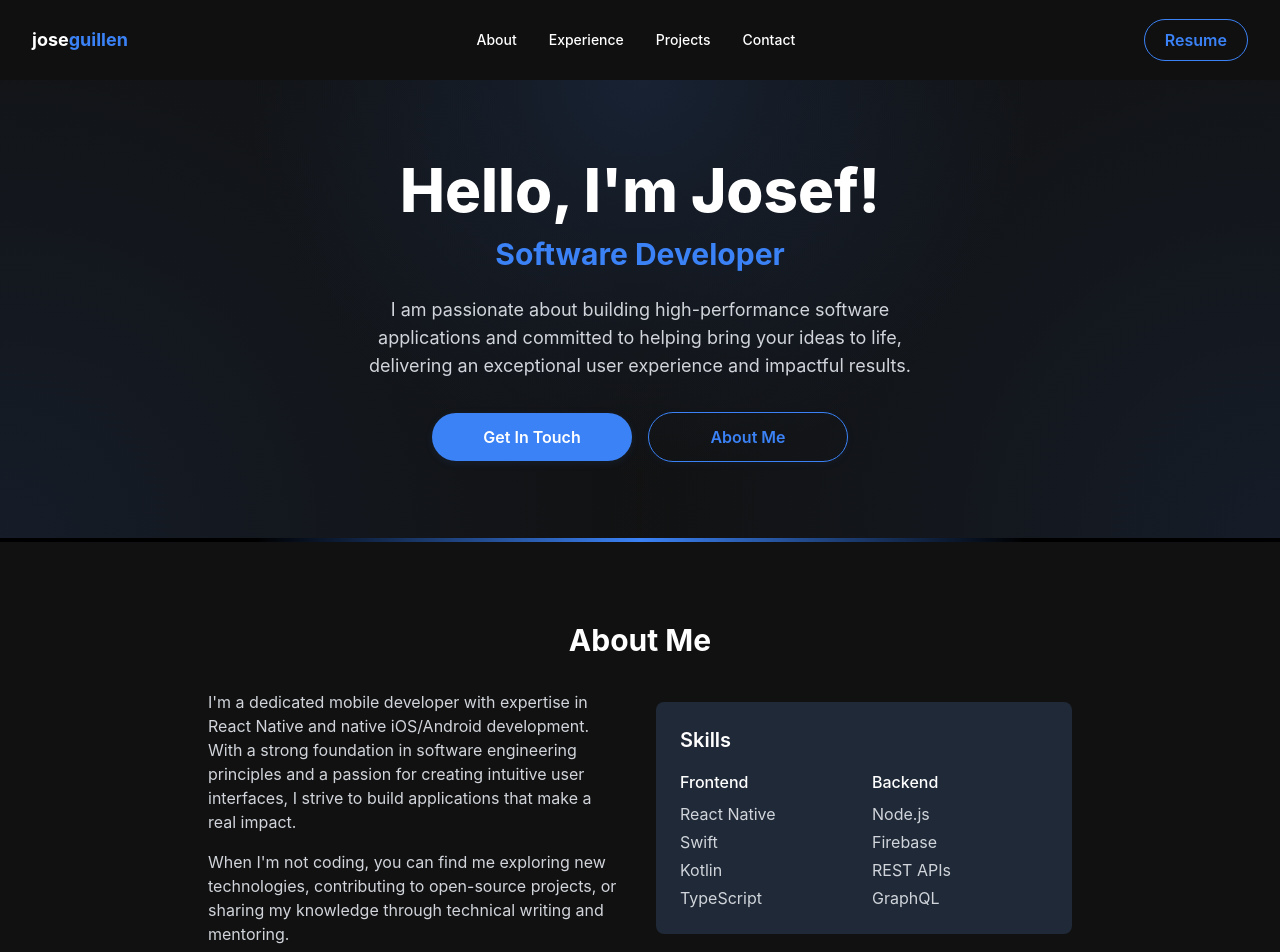
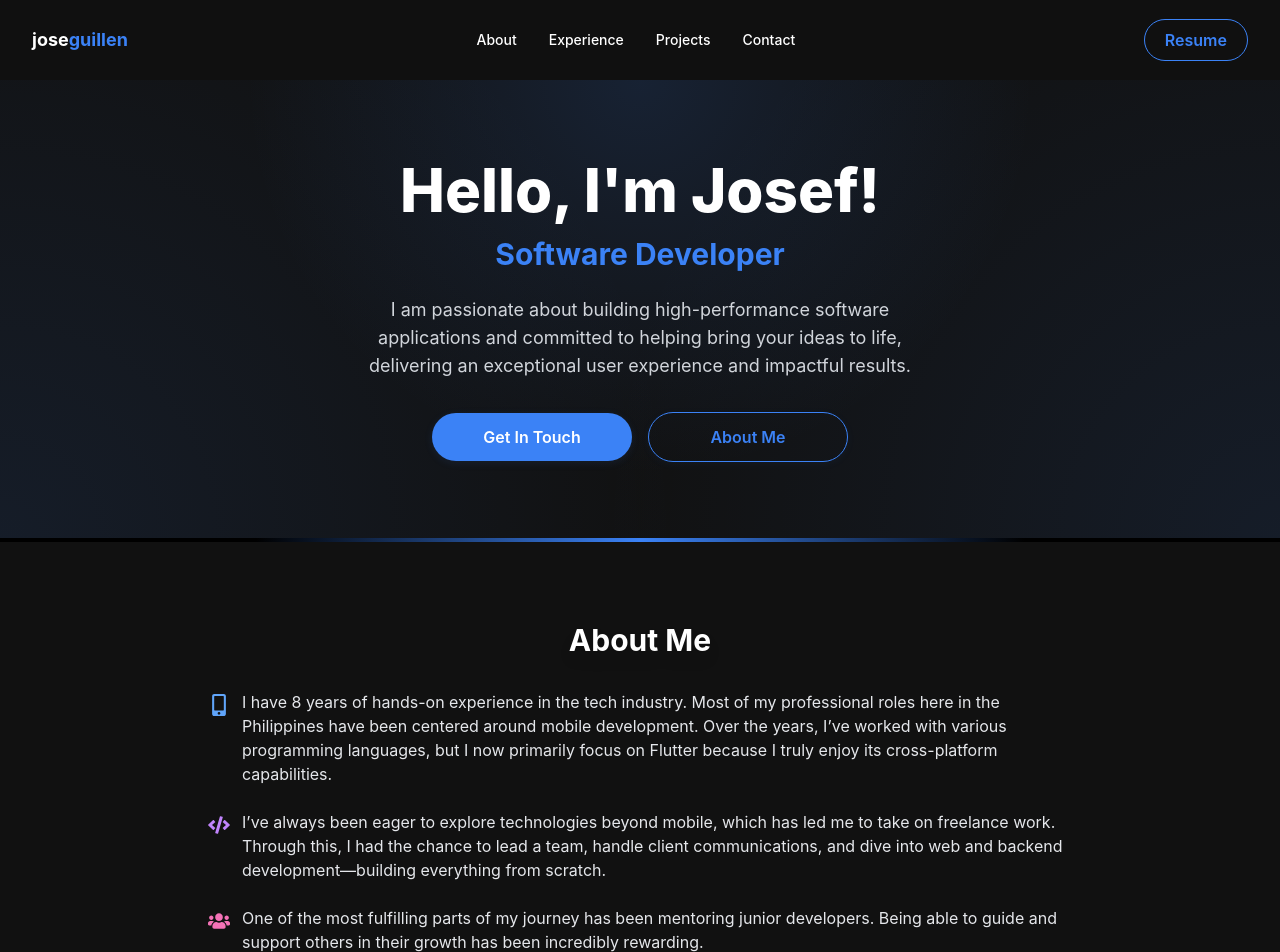
Before and after one commit to jmguillen1996/portfolio_v2, a React (Create React App) app: page / in a window 1280 px wide. Shown: the top 952 px of the page. Built offline with nearby package versions, Linux system fonts and the light colour scheme.

Commit message:
About me update

```diff
--- /dev/null
+++ b/src/features/presentation/pages/home/components/home_about_comp.tsx
@@ -0,0 +1,65 @@
+import { FaCode, FaMobileAlt, FaUsers, FaRocket } from "react-icons/fa";
+
+function Icon(Component: unknown, size = 22) {
+  return (Component as React.FC<{ size?: number }>)({ size });
+}
+
+export default function HomeAboutComp() {
+  return (
+    <section id="about" className="relative py-20 px-0 overflow-hidden w-full">
+      {/* Content container remains centered and constrained */}
+      <div className="relative z-10 max-w-4xl mx-auto px-4">
+        <h2 className="text-3xl font-bold mb-8 text-center text-white drop-shadow-lg">
+          About Me
+        </h2>
+        <div className="gap-8 items-center">
+          <div className="space-y-6">
+            <div className="flex items-start gap-3">
+              <span className="text-blue-400 mt-1">
+                {Icon(FaMobileAlt, 22)}
+              </span>
+              <p className="text-gray-200">
+                I have 8 years of hands-on experience in the tech industry. Most
+                of my professional roles here in the Philippines have been
+                centered around mobile development. Over the years, I’ve worked
+                with various programming languages, but I now primarily focus on
+                Flutter because I truly enjoy its cross-platform capabilities.
+              </p>
+            </div>
+            <div className="flex items-start gap-3">
+              <span className="text-purple-400 mt-1">
+                {Icon(FaCode, 22)}
+              </span>
+              <p className="text-gray-200">
+                I’ve always been eager to explore technologies beyond mobile,
+                which has led me to take on freelance work. Through this, I had
+                the chance to lead a team, handle client communications, and
+                dive into web and backend development—building everything from
+                scratch.
+              </p>
+            </div>
+            <div className="flex items-start gap-3">
+              <span className="text-pink-400 mt-1">
+                {Icon(FaUsers, 22)}
+              </span>
+              <p className="text-gray-200">
+                One of the most fulfilling parts of my journey has been
+                mentoring junior developers. Being able to guide and support
+                others in their growth has been incredibly rewarding.
+              </p>
+            </div>
+            <div className="flex items-start gap-3">
+              <span className="text-yellow-400 mt-1">
+                {Icon(FaRocket, 22)}
+              </span>
+              <p className="text-gray-200">
+                As I move forward, I’m excited to keep evolving as a senior
+                developer while staying open to new technologies and challenges.
+              </p>
+            </div>
+          </div>
+        </div>
+      </div>
+    </section>
+  );
+}
--- a/src/features/presentation/pages/home/home.tsx
+++ b/src/features/presentation/pages/home/home.tsx
@@ -1,6 +1,7 @@
 import { useState } from "react";
 import { PageLayoutComp } from "../../components/page_layout_comp";
 import HomeHeroComp from "./components/home_hero_comp";
+import HomeAboutComp from "./components/home_about_comp";
 
 export default function HomePage() {
   return (
@@ -9,48 +10,7 @@ export default function HomePage() {
       <HomeHeroComp />
 
       {/* About Section */}
-      <section id="about" className="py-20 px-4 max-w-4xl mx-auto">
-        <h2 className="text-3xl font-bold mb-8 text-center">About Me</h2>
-        <div className="grid md:grid-cols-2 gap-8 items-center">
-          <div className="space-y-4">
-            <p className="text-gray-300">
-              I'm a dedicated mobile developer with expertise in React Native
-              and native iOS/Android development. With a strong foundation in
-              software engineering principles and a passion for creating
-              intuitive user interfaces, I strive to build applications that
-              make a real impact.
-            </p>
-            <p className="text-gray-300">
-              When I'm not coding, you can find me exploring new technologies,
-              contributing to open-source projects, or sharing my knowledge
-              through technical writing and mentoring.
-            </p>
-          </div>
-          <div className="bg-gray-800 rounded-lg p-6">
-            <h3 className="text-xl font-semibold mb-4">Skills</h3>
-            <div className="grid grid-cols-2 gap-4">
-              <div>
-                <h4 className="font-medium mb-2">Frontend</h4>
-                <ul className="text-gray-300 space-y-1">
-                  <li>React Native</li>
-                  <li>Swift</li>
-                  <li>Kotlin</li>
-                  <li>TypeScript</li>
-                </ul>
-              </div>
-              <div>
-                <h4 className="font-medium mb-2">Backend</h4>
-                <ul className="text-gray-300 space-y-1">
-                  <li>Node.js</li>
-                  <li>Firebase</li>
-                  <li>REST APIs</li>
-                  <li>GraphQL</li>
-                </ul>
-              </div>
-            </div>
-          </div>
-        </div>
-      </section>
+      <HomeAboutComp />
 
       {/* Experience Section */}
       <section id="experience" className="py-20 px-4 bg-gray-900">
```
Also changed, not shown: package.json (+5 -5 lines), 2 other files (tests, documents, lock files or other folders).
